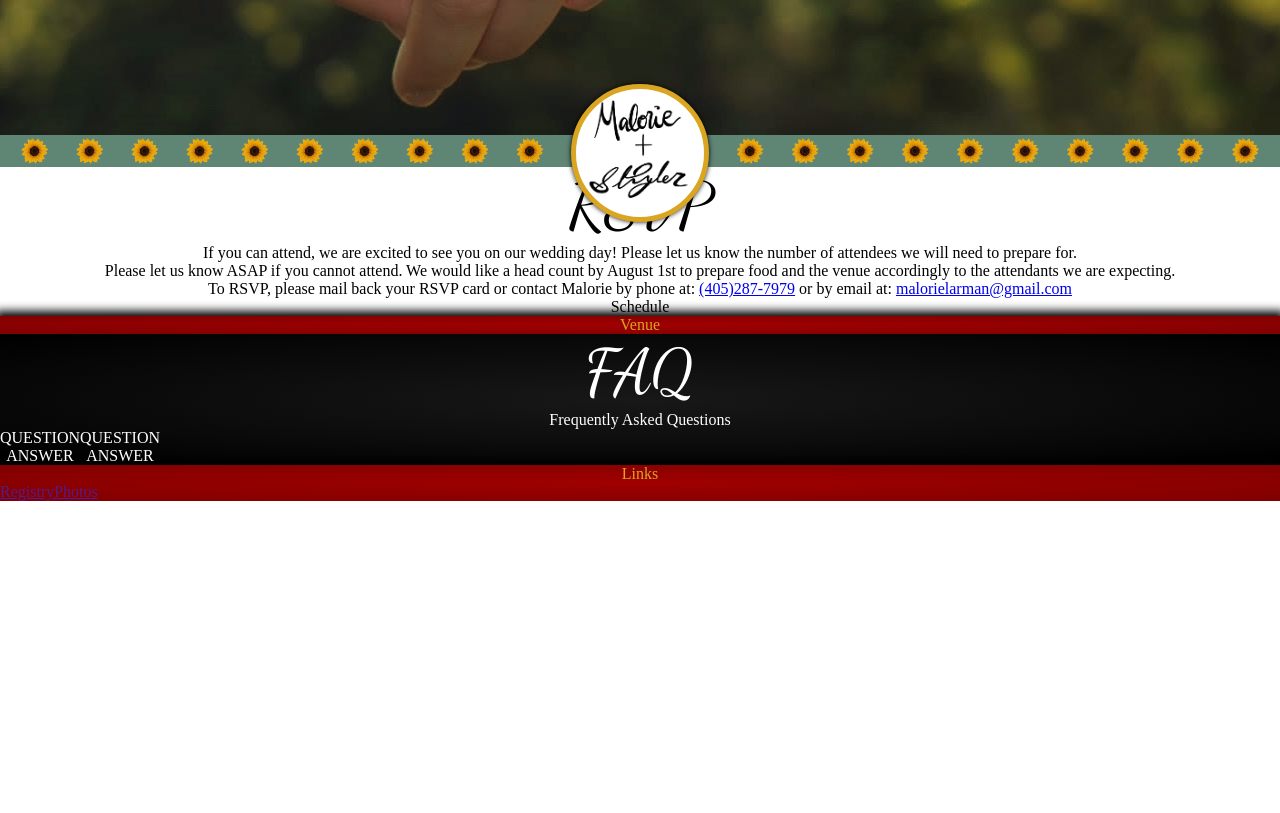
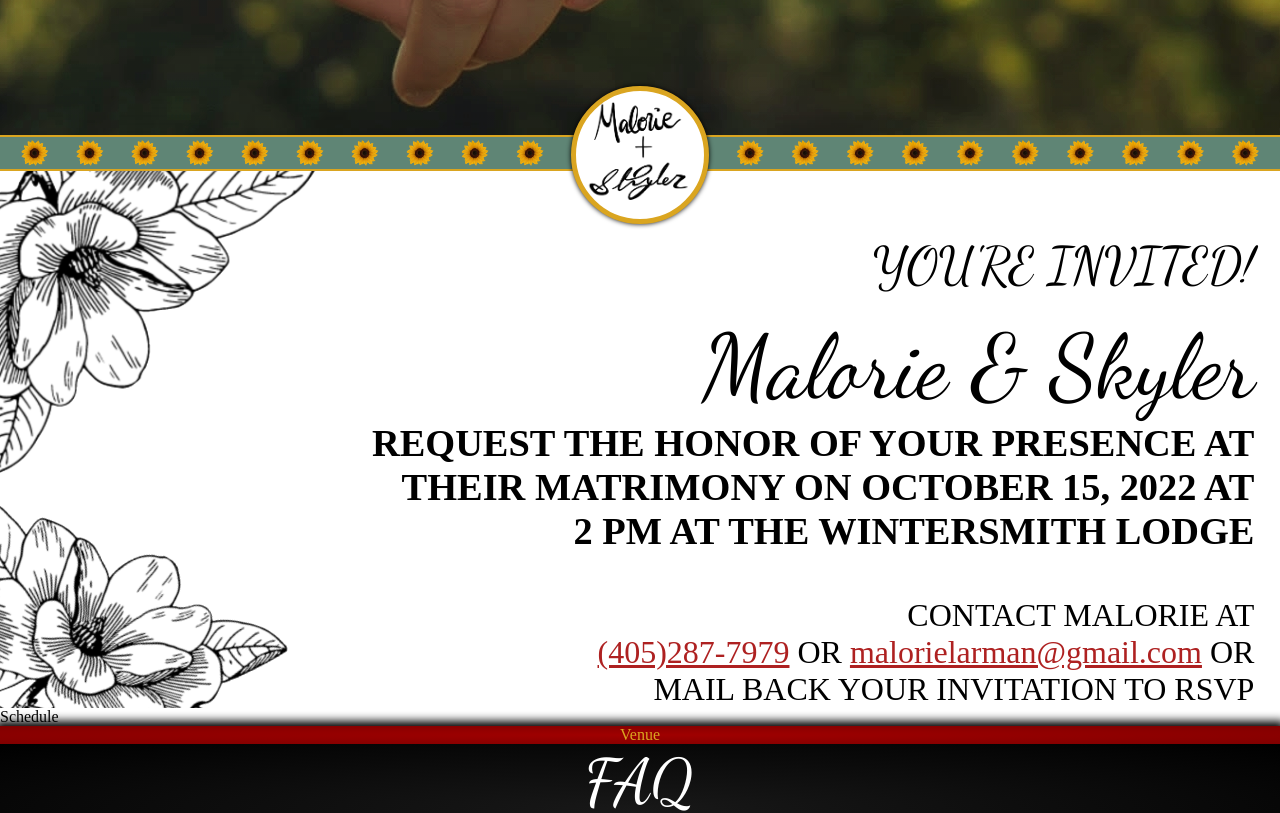
Before and after one commit to SkylerRiggle/wedsite, a React (Create React App) app: page / in a window 1280 px wide. Shown: the part 720-1533 px from the top of the page. Before the commit the page ends 1221 px from the top, so only its background shows below. Built offline with nearby package versions, Linux system fonts and the light colour scheme.

Commit message:
Created RSVP Section

```diff
--- a/src/pages/App.tsx
+++ b/src/pages/App.tsx
@@ -18,7 +18,8 @@ function App() {
     <div className="App">
       <Header></Header>
       <div style={{backgroundColor:'#5F8575', height:'2.5vw', backgroundImage:'url('+Sunflower+')',
-      backgroundSize:'auto 2vw', backgroundRepeat:'repeat-x', backgroundPosition:'center'}}>
+      backgroundSize:'auto 2vw', backgroundRepeat:'repeat-x', backgroundPosition:'center',
+      borderTop:'2px solid goldenrod', borderBottom:'2px solid goldenrod'}}>
         <img src={Signatures} alt="signatures"
         style={{width:'10%', backgroundColor:'white', boxShadow:'0 0 5px 0 black',
         borderRadius:'50%', border:'5px solid goldenrod', position:'relative', bottom:'4vw'}}/>
--- a/src/pages/Header.tsx
+++ b/src/pages/Header.tsx
@@ -8,7 +8,7 @@ function Header() {
     <div className='head-background'>
       <p className='title' style={{paddingTop:"50px", fontWeight:"bold"}}>Welcome to our Wedsite!</p>
       <p className='title'>⊰ Mal & Sky ⊱</p>
-      <p style={{fontSize:"18pt"}}>October 15, 2022</p>
+      <p style={{fontSize:"18pt"}}>10 • 15 • 22</p>
     </div>
   );
 }
--- a/src/pages/RSVP.tsx
+++ b/src/pages/RSVP.tsx
@@ -1,17 +1,34 @@
 import React from 'react';
 import '../styles/App.css';
+import Flower from '../images/bwflower.png'
 
 function RSVP() {
   return (
-    <div className='bw-background'>
-      <p className='title'>RSVP</p>
-      <p>If you can attend, we are excited to see you on our wedding day!
-        Please let us know the number of attendees we will need to prepare for.</p>
-      <p>Please let us know ASAP if you cannot attend. We would like a head count by August 1st to prepare food and the venue
-        accordingly to the attendants we are expecting.</p>
-      <p>To RSVP, please mail back your RSVP card or contact Malorie by phone at: <a href="tel: 405-287-7979">(405)287-7979</a> or
-      by email at: <a href="mailto: malorielarman@gmail.com">malorielarman@gmail.com</a></p>
+    <div className='bw-background' style={{marginTop:'5vw', position:'relative', zIndex:'-1'}}>
+      <div style={{width:'25%', height:'30vw'}}>
+        <img src={Flower} alt="flower" style={{width:'40vw', transform:'rotate(-90deg) translate(20vw, -14vw)'}}/>
+        <img src={Flower} alt="flower" style={{width:'35vw', transform:'rotate(160deg) translate(3vw, 28vw)'}}/>
+      </div>
 
+      <div style={{width:'75%', textAlign:'right', marginRight:'2%'}}>
+        <p className='title' style={{fontSize:'4vw'}}>YOU'RE INVITED!</p>
+        <br />
+        <p className='title' style={{fontSize:'7vw'}}>Malorie & Skyler</p>
+
+        <div style={{fontWeight:'bolder', fontSize:'3vw'}}>
+          <p>REQUEST THE HONOR OF YOUR PRESENCE AT</p>
+          <p>THEIR MATRIMONY ON OCTOBER 15, 2022 AT</p>
+          <p>2 PM AT THE WINTERSMITH LODGE</p>
+          <br />
+        </div>
+
+        <div style={{fontWeight:'regular', fontSize:'2.5vw'}}>
+          <p>CONTACT MALORIE AT</p>
+          <p><a href="tel: 405-287-7979">(405)287-7979</a> OR <a href="mailto: malorielarman@gmail.com">
+            malorielarman@gmail.com</a> OR</p>
+          <p>MAIL BACK YOUR INVITATION TO RSVP</p>
+        </div>
+      </div>
     </div>
   );
 }
--- a/src/styles/App.css
+++ b/src/styles/App.css
@@ -4,6 +4,10 @@
   font-family: 'Times New Roman', Times, serif;
   margin: 0;
   padding: 0;
+}
+
+a {
+  color:rgb(174, 33, 33);
 }
 
 .App {
@@ -30,6 +34,7 @@
 
 .bw-background {
   background-color: white;
+  display: flex;
   color: black;
 }
 
```
Also changed, not shown: src/images/bwflower.jpg (deleted), src/images/bwflower.png (added).
